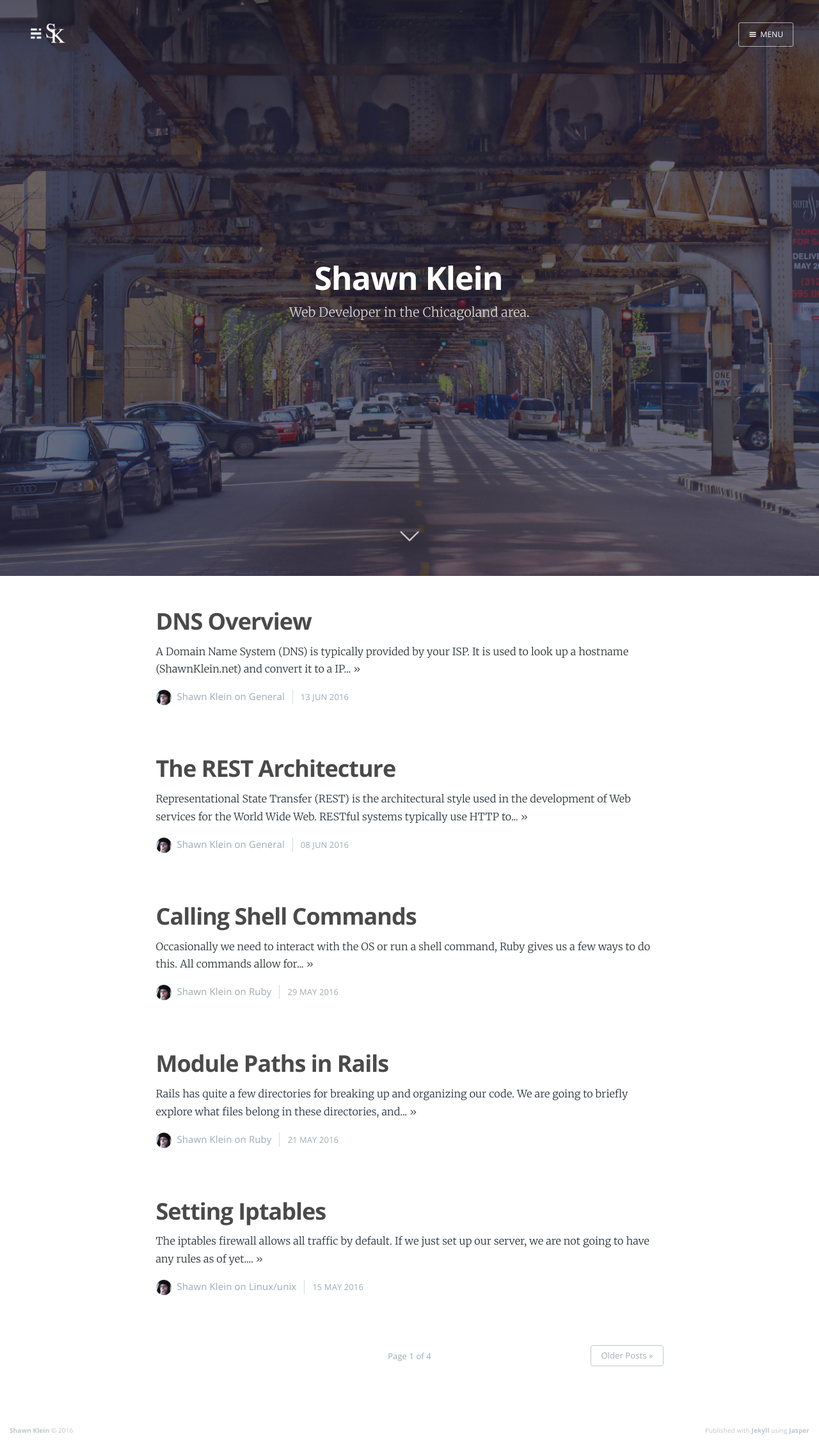
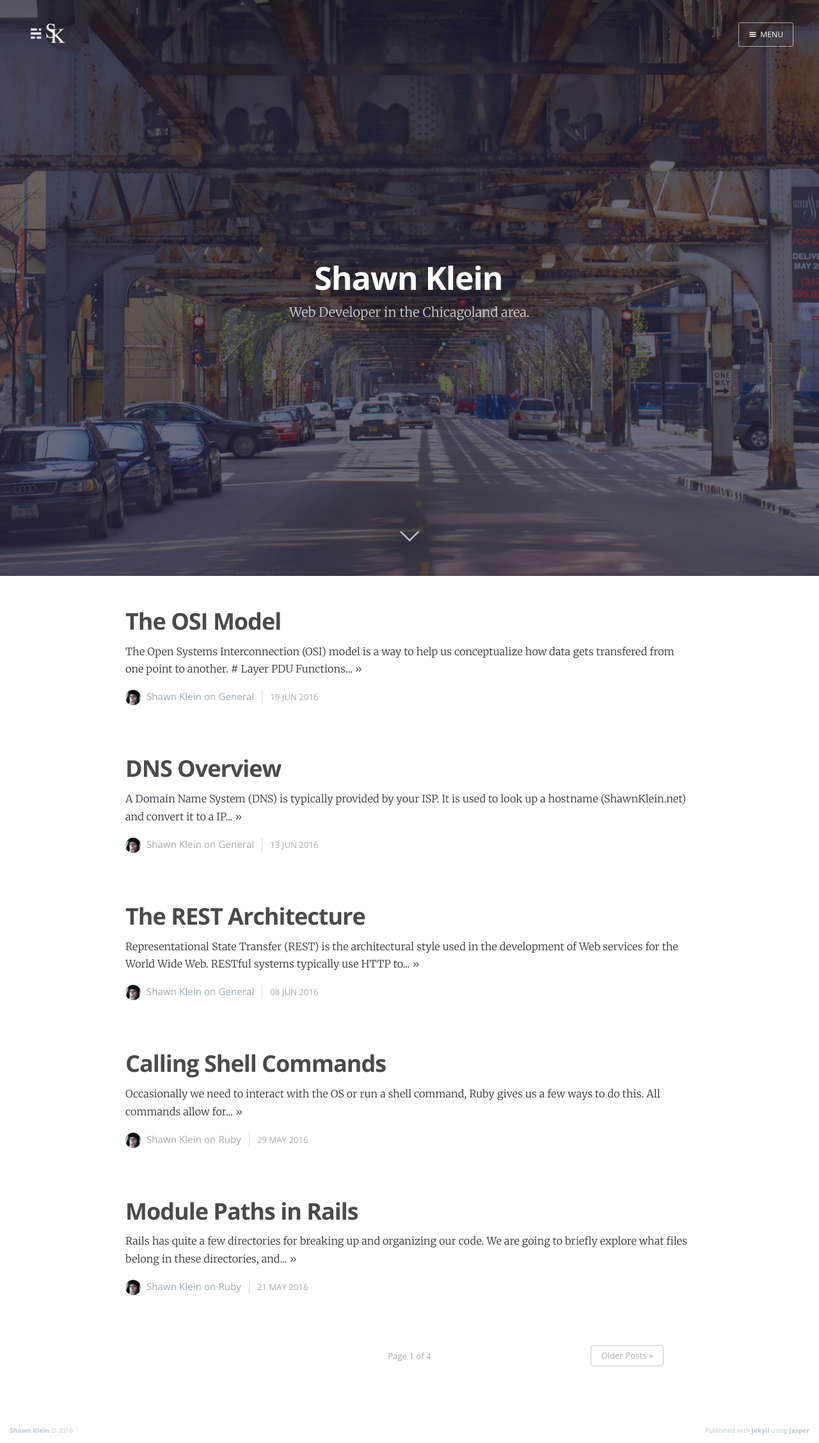
Before and after one commit to Carpk/ShawnKlein, a Jekyll site: the page built from index.html, in a window 1280 px wide. Shown: the whole page at 64% size. Built offline with Jekyll 4.4.1, drawn with Linux system fonts in a browser that asks for light colours; nearby versions of some CDN libraries; some web fonts are replaced; Markdown is read by kramdown in place of the engine named in the settings; the list of posts is cut into pages by our own code; some of the changed lines change nothing that is shown.

Commit message:
create the OSI model post, mostly completed

`````diff
--- /dev/null
+++ b/_posts/2016-06-19-the-osi-model.md
@@ -0,0 +1,143 @@
+---
+layout: post
+cover: 'assets/images/sloping_mountains.jpg'
+title: The OSI Model
+date:   2016-06-19 10:18:00
+tags: general
+subclass: 'post tag-test tag-content'
+categories: 'casper'
+navigation: True
+logo: 'assets/images/logo.png'
+---
+
+The Open Systems Interconnection (OSI) model is a way to help us conceptualize how data gets transfered from one point to another.
+
+<table style="width:100%">
+  <tr>
+    <td>#</td>
+    <td>Layer</td>
+    <td>PDU</td>
+    <td>Functions</td>
+    <td>Examples</td>
+  </tr>
+  <tr>
+    <td>7</td>
+    <td>Application</td>
+    <td>Data</td>
+    <td>resource sharing, remote file access, directory services</td>
+    <td>LADP, SSH, HTTP, FTP, SMTP, DNS</td>
+  </tr>
+  <tr>
+    <td>6</td>
+    <td>Presentation</td>
+    <td>Data</td>
+    <td>data conversion, compression, encryption</td>
+    <td>SSL, Kerberos, JPEG, GIF, MIME</td>
+  </tr>
+  <tr>
+    <td>5</td>
+    <td>Session</td>
+    <td>Data</td>
+    <td>manages session for multiple data segments, continuous exchange of data between nodes</td>
+    <td>NetBIOS, NFS, PAP, SCP, SQL, ZIP</td>
+  </tr>
+  <tr>
+    <td>4</td>
+    <td>Transport</td>
+    <td>Segment, Datagram</td>
+    <td>reliable transmission of data segments, acknowledgements and multiplexing</td>
+    <td>TCP, UDP</td>
+  </tr>
+  <tr>
+    <td>3</td>
+    <td>Network</td>
+    <td>Packet</td>
+    <td>addressing, routing</td>
+    <td>IPv4, IPv6, ICMP</td>
+  </tr>
+  <tr>
+    <td>2</td>
+    <td>Data Link</td>
+    <td>Frame</td>
+    <td>point to point data transmission</td>
+    <td>Mac addresses, PPP</td>
+  </tr>
+  <tr>
+    <td>1</td>
+    <td>Physical</td>
+    <td>Bit</td>
+    <td>transmits raw bit streams</td>
+    <td>Ethernet, RJ-45, physical connection</td>
+  </tr>
+</table>
+
+Each layer is built on the one below it. So we will decompile it from the bottom up.
+<ol>
+  <li>Our physical layer, there can be no data transmission without some means of a physical connection. This layer includes wireless cards, and old network hubs.</li>
+  <li>The Data Link layer supports connetions from one node (your PC) to the very next connected node (your router). A great example of theses step by step node connections is to run a `traceroute` to a URL. Each connection is a router hop that uses the Data Link layer for its connection.
+
+
+````
+K55N:~/Projects $ traceroute example.com
+traceroute to example.com (93.184.216.34), 30 hops max, 60 byte packets
+1  homeportal (192.168.1.254)  1.589 ms  3.571 ms  4.364 ms
+2  107-207-56-3.lightspeed.cicril.sbcglobal.net (107.208.54.2)  358.589 ms  360.831 ms  362.335 ms
+3  71.145.65.208 (71.145.65.208)  358.151 ms  358.471 ms  362.285 ms
+4  12.83.43.53 (12.83.43.53)  363.783 ms  363.237 ms 12.83.43.49 (12.83.43.49)  364.004 ms
+5  gar13.cgcil.ip.att.net (12.122.132.121)  364.762 ms  365.137 ms  365.140 ms
+6  dcr1-so-4-0-0.atlanta.savvis.net (192.205.32.118)  365.710 ms  348.934 ms  349.680 ms
+7  93.184.216.34 (93.184.216.34)  350.635 ms  159.642 ms  128.408 ms
+````
+  </li>
+  <li>Networking layer provides the end to end connection. It would be the connection from our PC to the web server to view this page. The above Data Link layer doesn't know how to get to this point, instead it says "but I know someone who does" and keeps transfering the next router.
+
+<table style="width:100%">
+  <tr>
+    <td>port</td>
+    <td>from</td>
+    <td>to</td>
+  </tr>
+  <tr>
+    <td>3</td>
+    <td>198.0.0.1</td>
+    <td>198.0.0.50</td>
+  </tr>
+  <tr>
+    <td>6</td>
+    <td>198.0.0.51</td>
+    <td>198.0.0.100</td>
+  </tr>
+</table>
+
+  This is an simplified version of a routing table, if the router recieves traffic destined to `198.0.0.78`, it checks the table, which states to send that traffic out on port 6. The reciever on that end continues the same process until it narrows down to the node.
+  </li>
+  <li>Now that we can get information from one node to another, the next set of layers are more concerned with that actual moving of our data. Transport layer provides reliable, and multiplexing ports.
+
+<table>
+  <tr>
+    <td>Protocol</td>
+    <td>Applications</td>
+    <td>to</td>
+  </tr>
+  <tr>
+    <td>TCP</td>
+    <td>HTTP, FTP, Telnet</td>
+    <td>error checking, connection oriented, ordered, uses ACK, heavyweight</td>
+  </tr>
+  <tr>
+    <td>UDP</td>
+    <td>VOIP, live streaming video</td>
+    <td>no error checking, connection-less, unordered, no ACK, lightweight</td>
+  </tr>
+</table>
+
+  TCP will hold a packet if it recieves it out of order. Once it recieves the missing packet, it will process the held packet. This is to ensure our data is interpeted in the correct way. UDP will drop a packet if it recieves it out of order.
+
+  ACK is a three way handshake to ensure data has been properly recieved. UDP has no use for this as it is dependant on real time. We wouldnt want to watch a clip of something that happend 30 seconds ago during a stream of live video. The same would go for a phone call.
+
+  Speacial note for multiplexing: when you send a HTTP request for a webpage, the request will be on port 80, which how the server knows to translate it as an HTTP request. But the returning port will be an arbitrary number with the requestee's IP address. This arbitrary number is how our local machine is able to multiplex and keep track of which application sends the request.
+  </li>
+  <li>The Session layer sets up, coordinates, and terminates conversations, exchanges, and dialogues between the applications at each end. It deals with session and connection coordination. </li>
+  <li>The presentation layer works to transform data into the form that the application layer can accept. This layer formats and encrypts data to be sent across a network, providing freedom from compatibility problems</li>
+  <li>Everything at this layer is application-specific. This layer provides application services for file transfers, e-mail, and other network software services. Telnet and FTP are applications that exist entirely in the application level.</li>
+</ol>
--- a/assets/css/screen.css
+++ b/assets/css/screen.css
@@ -917,7 +917,7 @@ body.nav-opened .nav {
 .post {
     position: relative;
     width: 80%;
-    max-width: 793px;
+    max-width: 888px;
     margin: 4rem auto;
     padding-bottom: 4rem;
     /*border-bottom: #EBF2F6 1px solid;*/
`````
